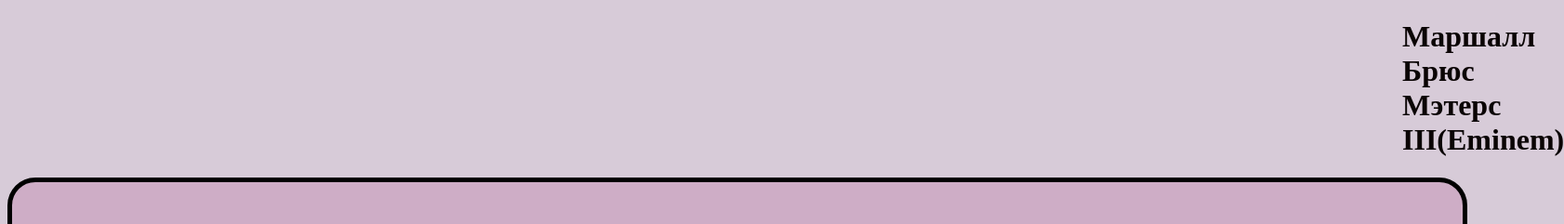
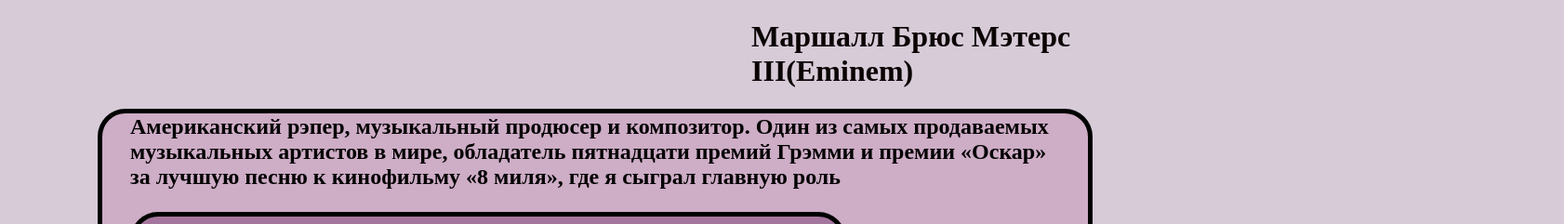
Before and after one commit to ilnxnsts/-2024, a plain HTML site: page index.html in a window 1280 px wide. Shown: the top 241 px of the page at 93% size, 1682 px wide, since content can reach past the window. Drawn offline with Linux system fonts and the light colour scheme.

Commit message:
Add files via upload

```diff
--- a/style.css
+++ b/style.css
@@ -9,8 +9,8 @@
     justify-content: space-around;
 }
 .content-left {
-    width: 1500px;
-    height: 1300px;
+    width: 1000px;
+    height: 700px;
     border-radius: 30px;
     border: 5px solid black;
     padding: 30px;
@@ -20,8 +20,8 @@
     justify-content: center;
 }
 .content-right {
-    width: 1500px;
-    height: 1000px;
+    width: 700px;
+    height: 500px;
     background-color: rgb(165, 118, 157);
     border-radius: 30px;
     border: 5px solid black;
@@ -38,7 +38,7 @@ body {
 h1 {
     color: rgb(10, 4, 4);
     font-size:xx-large;
-    margin-left: 1500px;
+    margin-left: 800px;
 }
 h5{
     font-size: x-large;
```
